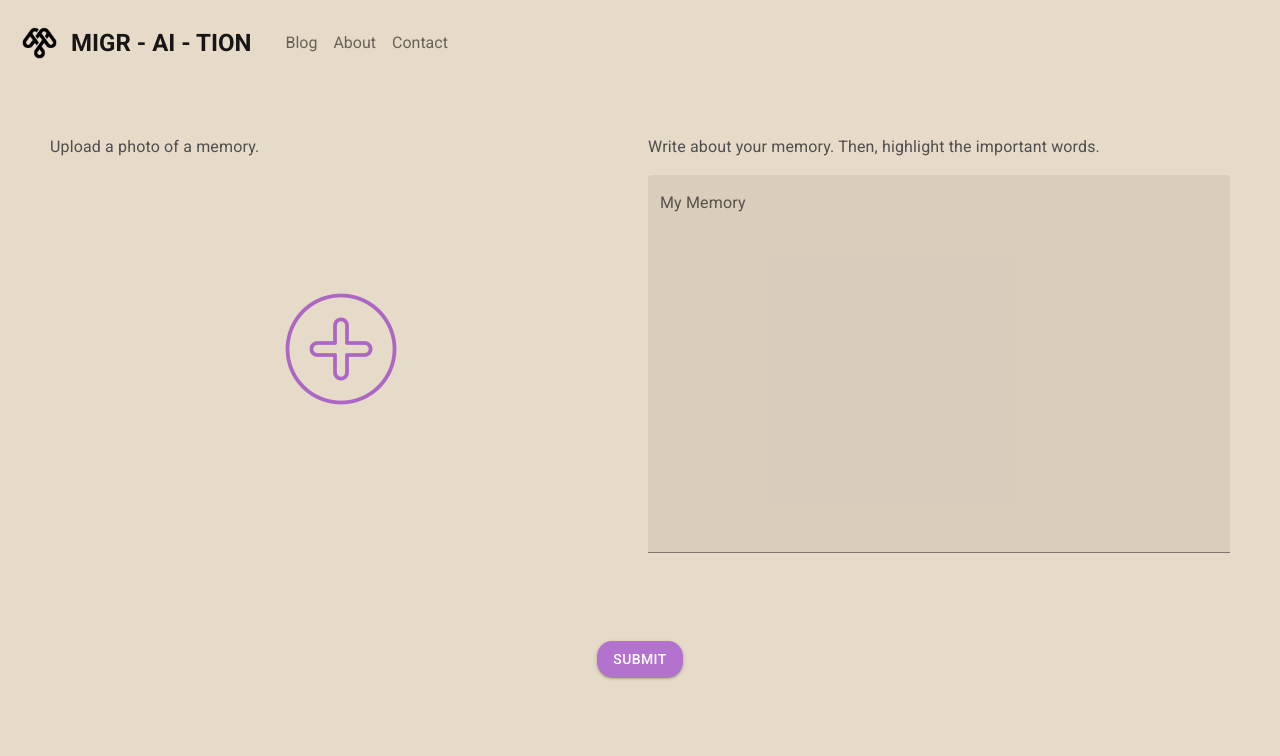
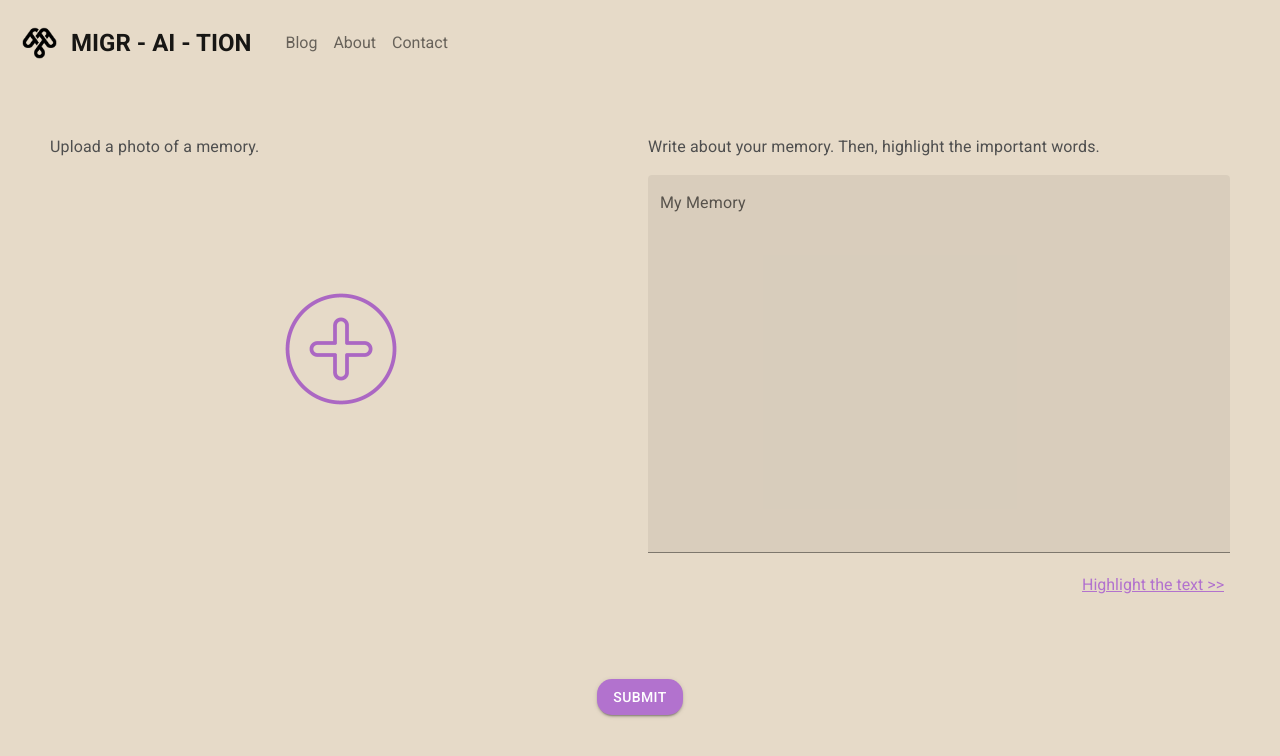
Before and after one commit to jielianglin/migr-ai-tion_III, a React (Create React App) app in the folder frontend/: page / in a window 1280 px wide. Both pictures are taken after a click on the button 509 px from the left and 260 px from the top of the page. Shown: the top 756 px of the page. Built offline with nearby package versions, Linux system fonts and the light colour scheme.

Commit message:
implemented highlighter tool

```diff
--- a/frontend/package.json
+++ b/frontend/package.json
@@ -16,6 +16,7 @@
     "react": "^17.0.2",
     "react-color": "^2.19.3",
     "react-dom": "^17.0.2",
+    "react-highlight-selection": "^1.0.2",
     "react-p5": "^1.3.24",
     "react-router-dom": "^6.2.1",
     "react-scripts": "5.0.0",
--- /dev/null
+++ b/frontend/src/components/upload/TextForm.css
@@ -0,0 +1,4 @@
+.highlighter-color {
+    background-color: #B272CE;
+
+}
--- a/frontend/src/components/upload/TextForm.js
+++ b/frontend/src/components/upload/TextForm.js
@@ -2,9 +2,42 @@ import React from 'react';
 import Typography from '@mui/material/Typography';
 import TextField from '@mui/material/TextField';
 import { ThemeProvider, useTheme } from '@mui/styles';
+import SelectionHighlighter from 'react-highlight-selection';
 
+import './TextForm.css';
 
-export default function TextForm() {
+var hashtags = [];
+var hashtagswithhash;
+
+export default function TextForm(props) {
+    const [text, setText] = React.useState(null);
+    const [highlighter, setHighlighter] = React.useState(false);
+    const [hashtag, setHashtag] = React.useState("");
+
+    var style1 = {
+        display: "flex",
+        justifyContent: "right",
+        marginTop: "10px",
+    }
+    var style2 = {
+        backgroundColor: "transparent",
+        border: "none",
+        color: "#B272CE",
+        textDecoration: 'underline',
+        textStyle: "bold",
+    }
+
+    var style3 = {
+        marginTop: "10px",
+        backgroundColor: "#D9CDBC",
+        borderRadius: "5px",
+        padding: "10px 10px 10px 10px"
+    }
+
+    var style4 = {
+        marginTop: "10px",
+        color: "#B272CE"
+    }
     const theme = useTheme({
         palette: {
             primary: {
@@ -13,19 +46,66 @@ export default function TextForm() {
         },
     });
 
+    const enteredText = (event) => {
+        setText(event.target.value);
+        // console.log(event.target.value);
+
+    }
+
+
+    const selectionHandler = (selection) => {
+        console.log(selection.selection);
+        setHashtag(hashtag);
+        setHashtag(selection.selection);
+        hashtags.push(selection.selection);
+        console.log("hashtags:" + hashtags);
+    }
+
+
+
+    const enableHighlighter = () => {
+        setHighlighter(true);
+    }
+
+
     return (
         <div>
             <Typography>Write about your memory. Then, highlight the important words.</Typography>
             <ThemeProvider theme={theme}>
+
+                <div>
+                    {highlighter ?
+                        <div>
+                            <div style={style3}>
+                                <SelectionHighlighter
+                                    text={text}
+                                    selectionHandler={selectionHandler}
+                                    customClass="highlighter-color"
+                                />
+                            </div>
+                            <div style={style4}>
+                                {hashtags}
+                            </div>
+                        </div>
+                        :
+                        <div>
                             <TextField
                                 id="filled-multiline-static"
                                 label="My Memory"
-                    multiline
+                                multiline={true}
                                 rows={15}
                                 variant="filled"
                                 margin="normal"
                                 fullWidth="true"
+                                onChange={enteredText}
                             />
+                            <div style={style1}>
+                                <button style={style2} onClick={enableHighlighter}> Highlight the text >></button>
+                            </div>
+                        </div>
+                    }
+                </div>
+
             </ThemeProvider>
         </div>
     )
```
Also changed, not shown: 1 other file (tests, documents, lock files or other folders). Lines whose indentation alone changed are shown as unchanged.
